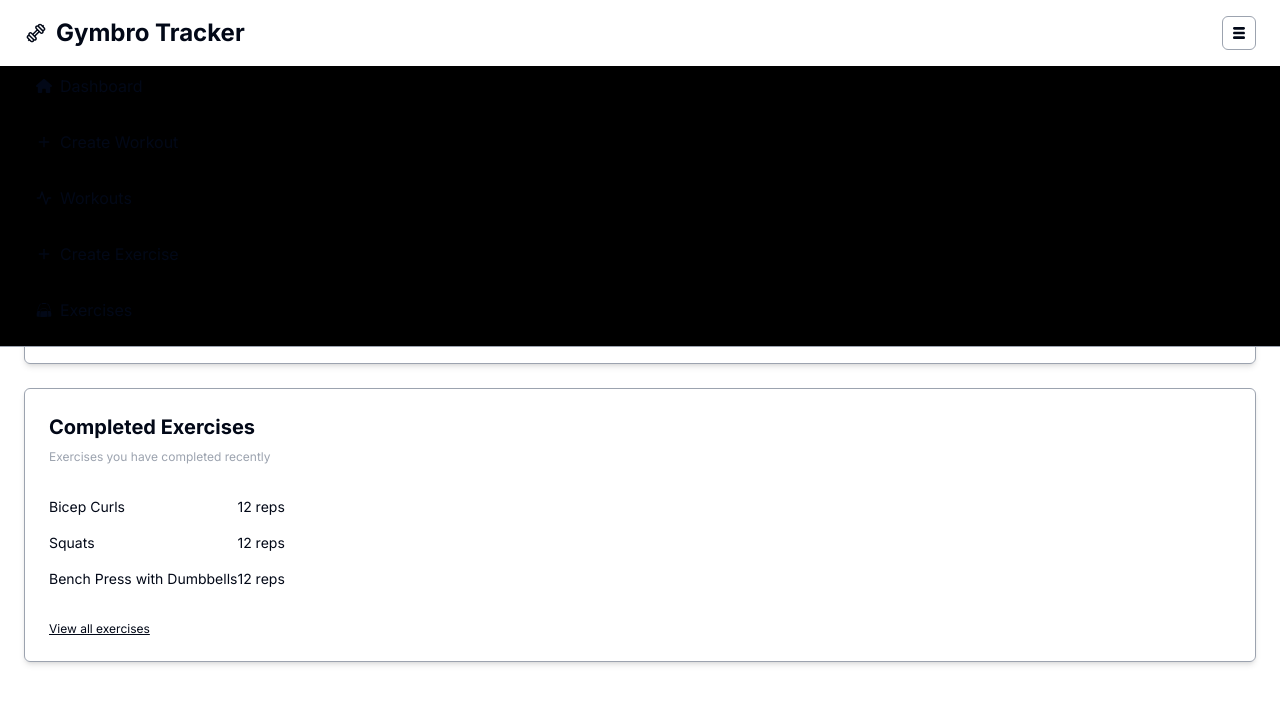
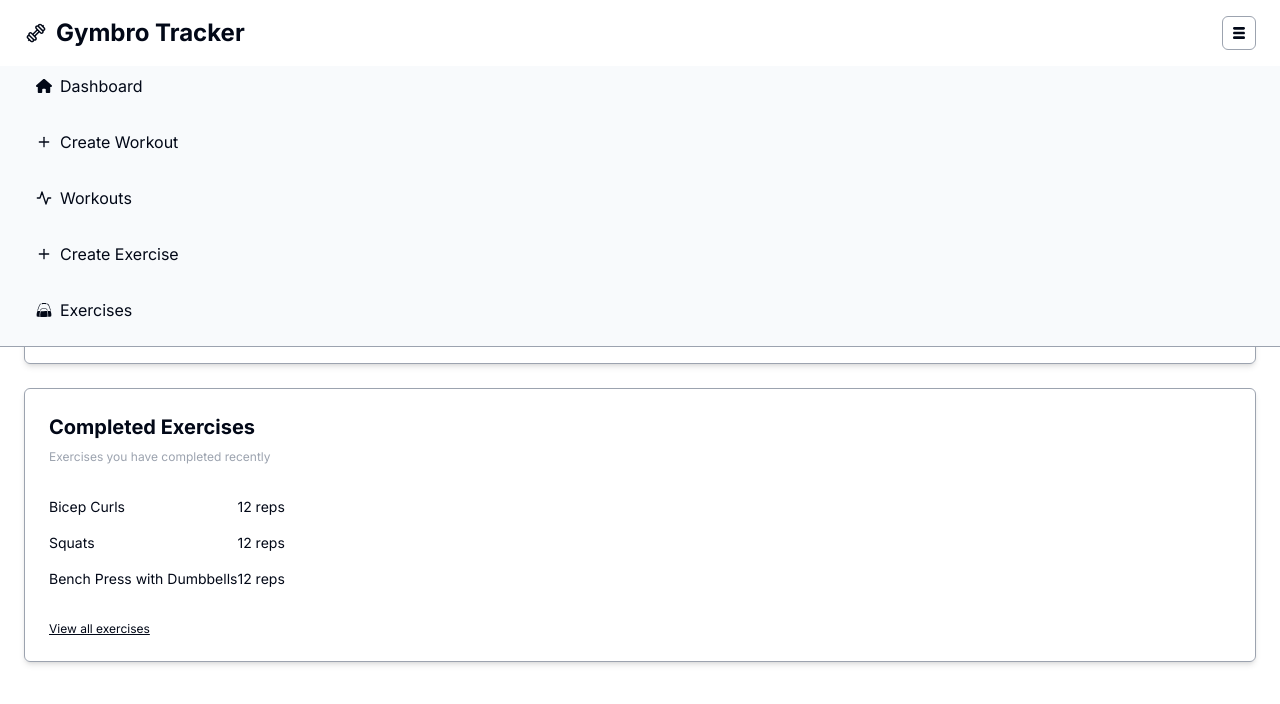
Before and after one commit to luispazcode/gymbro-tracker, a Next.js app: page /dashboard in a window 1280 px wide. Both pictures are taken after a click on the button 1239 px from the left and 33 px from the top of the page. Shown: the top 704 px of the page. Built offline with nearby package versions, Linux system fonts and the light colour scheme.

Commit message:
style: change background color of Sidebar

```diff
--- a/src/components/Sidebar.tsx
+++ b/src/components/Sidebar.tsx
@@ -49,7 +49,7 @@ export const Sidebar = ({
 		<div
 			className={`${
 				isOpen
-					? "absolute w-full left-0 bg-black border-b border-gray-400"
+					? "absolute w-full left-0 bg-primary-foreground border-b border-gray-400"
 					: "hidden"
 			}`}
 		>
```
